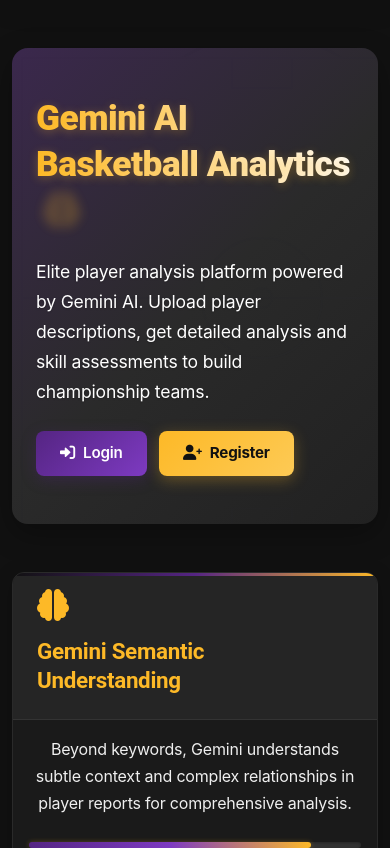
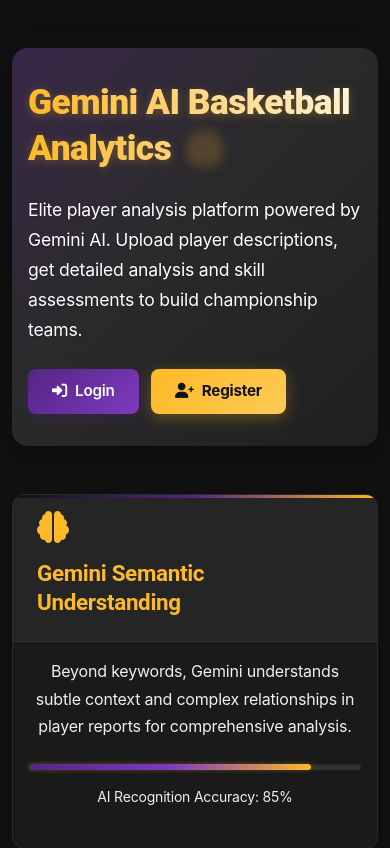
Before and after one commit to ziyusteve/CITS5505-AgileWebDev-GroupProject, a Flask app: page / in a window 390 px wide. Shown: the part 118-966 px from the top of the page. Run offline with Flask 3, Linux system fonts and the light colour scheme; some libraries are stand-ins or nearby versions.

Commit message:
picture fix

```diff
--- a/static/css/style.css
+++ b/static/css/style.css
@@ -1200,3 +1200,13 @@ p.lead {
 .hero-image img:hover {
     transform: scale(1.02);
 }
+
+@media (max-width: 768px) {
+    .nba-hero {
+        padding: 2rem 1rem;
+    }
+
+    .hero-image {
+        margin-top: 2rem;
+    }
+}
```
